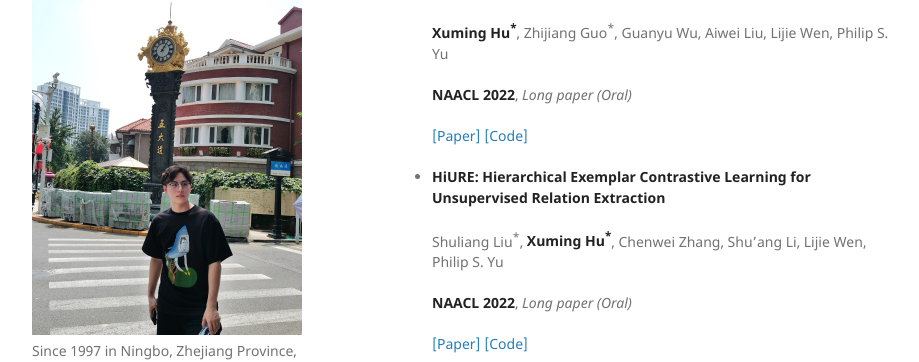
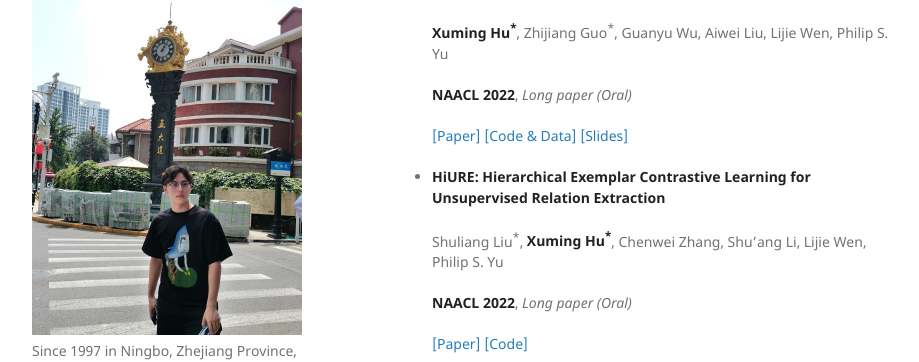
Before and after one commit to xuminghu/xuminghu.github.io, a Jekyll site: the page built from index.md, in a window 1280 px wide and 900 px high, scrolled down 531 px. Shown: the part 134-496 px from the top of the window, without its empty margins (178-1097 px from the left). Built offline with Jekyll 4.4.1, drawn with Linux system fonts in a browser that asks for light colours; our own code applies the rules of GitHub Pages for plain Markdown files.

Commit message:
homepage

```diff
--- a/index.md
+++ b/index.md
@@ -30,7 +30,7 @@ Contact: hxm19@mails.tsinghua.edu.cn
 
   **NAACL 2022**, *Long paper (Oral)*
 
-  [[Paper]](https://xuminghu.github.io) [[Code]](https://github.com/THU-BPM/CHEF)
+  [[Paper]](http://arxiv.org/abs/2206.11863) [[Code & Data]](https://github.com/THU-BPM/CHEF) [[Slides]](./docs/CHEF.pdf)
 
 - **HiURE: Hierarchical Exemplar Contrastive Learning for Unsupervised Relation Extraction**
 
```
Also changed, not shown: 2 other files.
